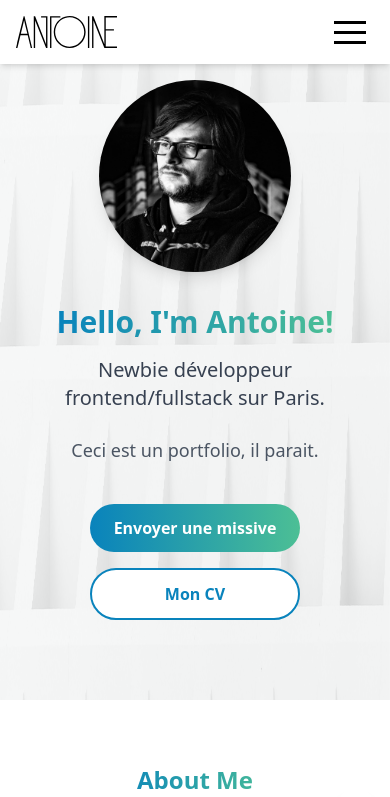
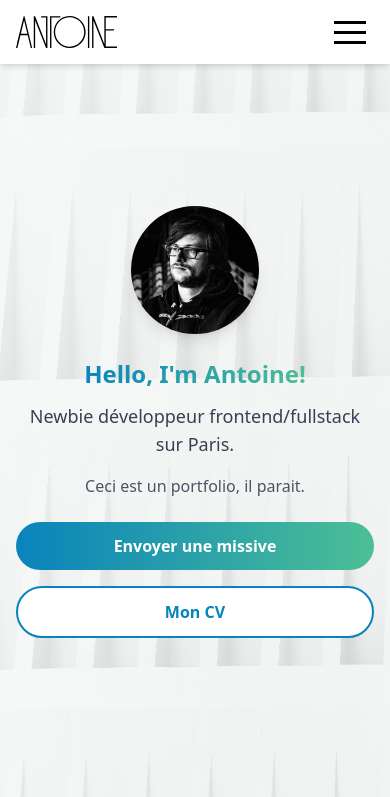
Before and after one commit to AramirRp/Portfolio, a React (Vite) app: page / in a window 390 px wide. Shown: the top 797 px of the page. Built offline with nearby package versions, Linux system fonts and the light colour scheme.

Commit message:
Logo white version for dark mode

```diff
--- a/src/components/footer/Footer.jsx
+++ b/src/components/footer/Footer.jsx
@@ -1,10 +1,23 @@
 import React, { useContext } from 'react';
 import { ThemeContext } from "../Themes/ThemeContext";
 import footer_logo from '../../assets/logo.svg';
+import logoWhite from "../../assets/logo-white.svg"
 import 'font-awesome/css/font-awesome.min.css'; // Import Font Awesome CSS
 
 export const Footer = () => {
   const { theme } = useContext(ThemeContext);
+
+  const getLogo = (theme) => {
+    switch(theme) {
+      case 'dark':
+        return logoWhite;
+      case 'light':
+      case 'custom':
+      default:
+        return footer_logo;
+    }
+  };
+
 
   const getThemeStyles = () => {
     switch (theme) {
@@ -42,7 +55,7 @@ export const Footer = () => {
       <div className="max-w-6xl mx-auto">
         <div className="flex flex-col sm:flex-row justify-between items-center mb-8">
           <div className="mb-6 sm:mb-0">
-            <img src={footer_logo} alt="Footer Logo" className="w-32 h-auto mb-4" />
+            <img src={getLogo(theme)} alt="Footer Logo" className="w-32 h-auto mb-4" />
             <p className={`text-sm ${styles.text} italic`}>
               crédits photos : {' '}
               <a href='https://www.instagram.com/ianmorlion/' className={`${styles.link} hover:underline`}>Ian Morlion</a>
--- a/src/components/hero/Hero.jsx
+++ b/src/components/hero/Hero.jsx
@@ -7,7 +7,7 @@ import { ThemeContext } from "../Themes/ThemeContext";
 import profile_img from "../../assets/profile_img.webp";
 import cv from "../../assets/cv-2024.webp";
 import cv_pdf from "../../assets/cv-2024.pdf";
-import heroBackground from "../../assets/hero-background.webp"; // Add this import
+import heroBackground from "../../assets/hero-background.webp";
 
 export const Hero = () => {
   const [buttonPopup, setButtonPopup] = useState(false);
@@ -16,11 +16,11 @@ export const Hero = () => {
   const getOverlayStyle = () => {
     switch (theme) {
       case 'light':
-        return { backgroundColor: 'rgba(249, 250, 251, 0.8)' }; // bg-gray-50 with opacity
+        return { backgroundColor: 'rgba(249, 250, 251, 0.8)' };
       case 'dark':
-        return { backgroundColor: 'rgba(31, 41, 55, 0.8)' }; // bg-gray-800 with opacity
+        return { backgroundColor: 'rgba(31, 41, 55, 0.8)' };
       default:
-        return { backgroundColor: 'rgba(255, 237, 213, 0.8)' }; // bg-orange-100 with opacity
+        return { backgroundColor: 'rgba(255, 237, 213, 0.8)' };
     }
   };
 
@@ -30,17 +30,17 @@ export const Hero = () => {
       bgImage={heroBackground}
       bgImageAlt="Hero Background"
       strength={775}
+      className="min-h-screen" // Ensure full viewport height
     >
-      <div style={getOverlayStyle()}>
-        <div id="home" className={`py-20 md:py-32 transition-colors duration-300`}>
-          <div className="container mx-auto px-4 sm:px-6 lg:px-8">
+      <div style={getOverlayStyle()} className="min-h-screen flex items-center justify-center">
+        <div id="home" className="py-10 md:py-16 w-full max-w-4xl mx-auto px-4 sm:px-6 lg:px-8">
           <div className="flex flex-col items-center">
             <img
               src={profile_img}
               alt="Profile"
-                className="w-48 h-48 md:w-64 md:h-64 rounded-full object-cover shadow-lg mb-8"
+              className="w-32 h-32 sm:w-48 sm:h-48 md:w-64 md:h-64 rounded-full object-cover shadow-lg mb-6 sm:mb-8"
             />
-              <h2 className="text-3xl md:text-4xl font-bold text-center mb-4">
+            <h2 className="text-2xl sm:text-3xl md:text-4xl font-bold text-center mb-3 sm:mb-4">
               <span className={`bg-clip-text text-transparent
                 ${theme === 'light' ? 'bg-gradient-to-r from-[#0983bc] to-[#4cbf95]' :
                   theme === 'dark' ? 'bg-gradient-to-r from-blue-400 to-teal-400' :
@@ -48,23 +48,23 @@ export const Hero = () => {
                 Hello, I'm Antoine!
               </span>
             </h2>
-              <p className={`text-xl md:text-2xl text-center mb-6
+            <p className={`text-lg sm:text-xl md:text-2xl text-center mb-4 sm:mb-6
               ${theme === 'light' ? 'text-gray-700' :
                 theme === 'dark' ? 'text-gray-300' :
                 'text-orange-800'}`}>
               Newbie développeur frontend/fullstack sur Paris.
             </p>
-              <p className={`text-lg text-center mb-10
+            <p className={`text-base sm:text-lg text-center mb-6 sm:mb-10
               ${theme === 'light' ? 'text-gray-600' :
                 theme === 'dark' ? 'text-gray-400' :
                 'text-orange-700'}`}>
               Ceci est un portfolio, il parait.
             </p>
-              <div className="flex flex-col sm:flex-row gap-4">
+            <div className="flex flex-col sm:flex-row gap-4 w-full sm:w-auto">
               <AnchorLink
                 href="#contact"
                 offset={50}
-                  className={`px-6 py-3 rounded-full font-semibold hover:shadow-lg transition duration-300 text-center
+                className={`px-6 py-3 rounded-full font-semibold hover:shadow-lg transition duration-300 text-center w-full sm:w-auto
                   ${theme === 'light' ? 'bg-gradient-to-r from-[#0983bc] to-[#4cbf95] text-white' :
                     theme === 'dark' ? 'bg-blue-600 text-white' :
                     'bg-orange-400 text-white'}`}
@@ -73,14 +73,13 @@ export const Hero = () => {
               </AnchorLink>
               <button
                 onClick={() => setButtonPopup(true)}
-                  className={`px-6 py-3 rounded-full font-semibold border-2 transition duration-300
+                className={`px-6 py-3 rounded-full font-semibold border-2 transition duration-300 w-full sm:w-auto
                   ${theme === 'light' ? 'bg-white text-[#0983bc] border-[#0983bc] hover:bg-gray-100' :
                     theme === 'dark' ? 'bg-gray-700 text-blue-400 border-blue-400 hover:bg-gray-600' :
                     'bg-orange-50 text-orange-700 border-orange-400 hover:bg-orange-100'}`}
               >
                 Mon CV
               </button>
-              </div>
             </div>
           </div>
         </div>
--- a/src/components/navbar/Navbar.jsx
+++ b/src/components/navbar/Navbar.jsx
@@ -3,6 +3,7 @@ import { Turn as Hamburger } from "hamburger-react";
 import AnchorLink from "react-anchor-link-smooth-scroll";
 import { ThemeContext } from "../Themes/ThemeContext";
 import logo from "../../assets/logo.svg";
+import logoWhite from "../../assets/logo-white.svg"
 
 export const Navbar = () => {
   const Links = [
@@ -15,6 +16,18 @@ export const Navbar = () => {
   const [open, setOpen] = useState(false);
   const { theme } = useContext(ThemeContext);
 
+  const getLogo = (theme) => {
+    switch(theme) {
+      case 'dark':
+        return logoWhite;
+      case 'light':
+      case 'custom':
+      default:
+        return logo;
+    }
+  };
+
+
   return (
     <nav className={`shadow-md fixed w-full z-50 transition-colors duration-300
                      ${theme === 'light' ? 'bg-white' :
@@ -22,9 +35,9 @@ export const Navbar = () => {
                        'bg-orange-50'}`}>
       <div className="container mx-auto px-4 sm:px-6 lg:px-8">
         <div className="flex items-center justify-between h-16">
-          <div className="flex-shrink-0">
-            <img className="h-8 w-auto" src={logo} alt="Logo" />
-          </div>
+        <div className="flex-shrink-0">
+  <img className="h-8 w-auto" src={getLogo(theme)} alt="Logo" />
+</div>
 
           <div className="hidden md:block">
             <div className="ml-10 flex items-baseline space-x-4">
```
Also changed, not shown: src/assets/logo-white.svg (added). Lines whose indentation alone changed are shown as unchanged.
